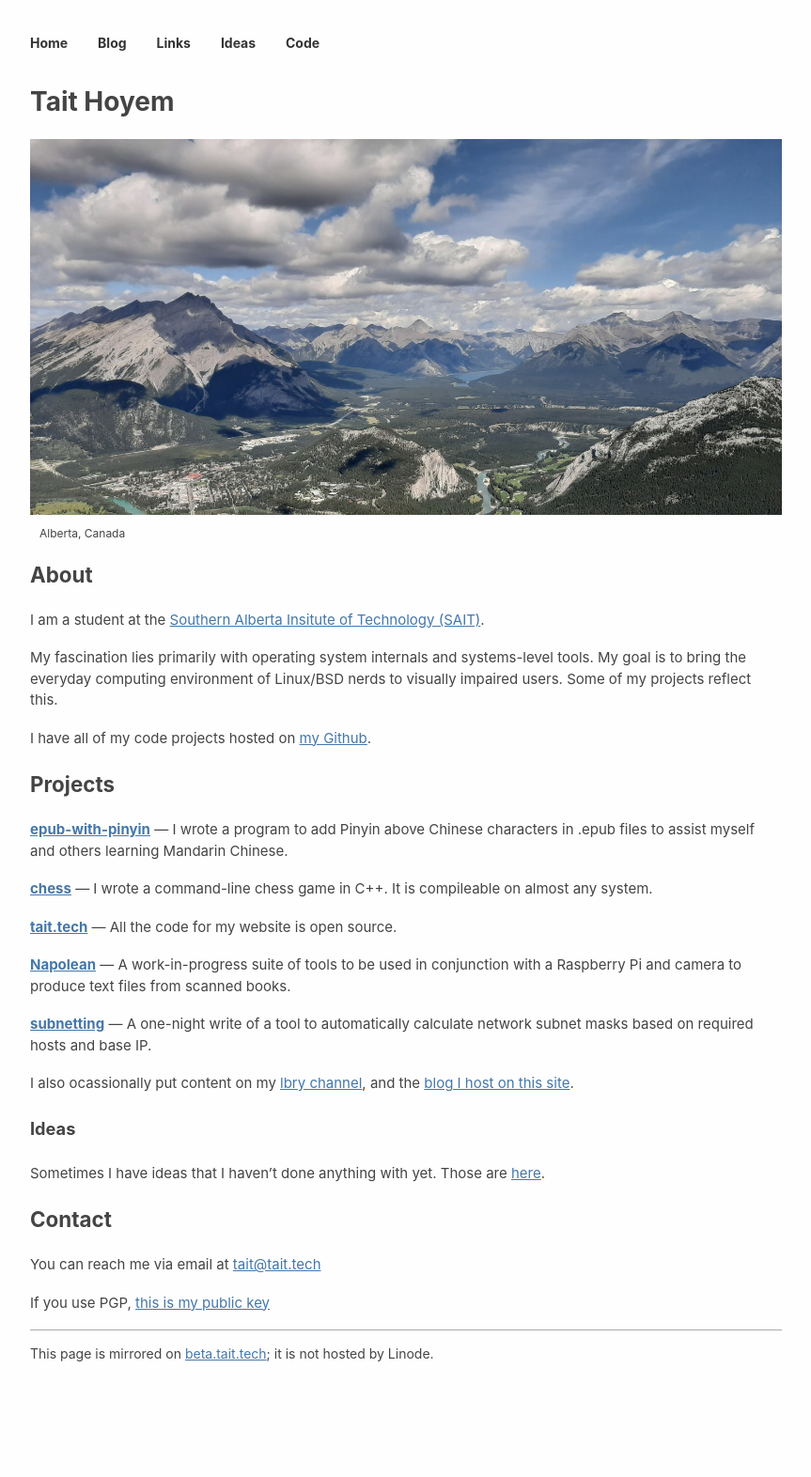
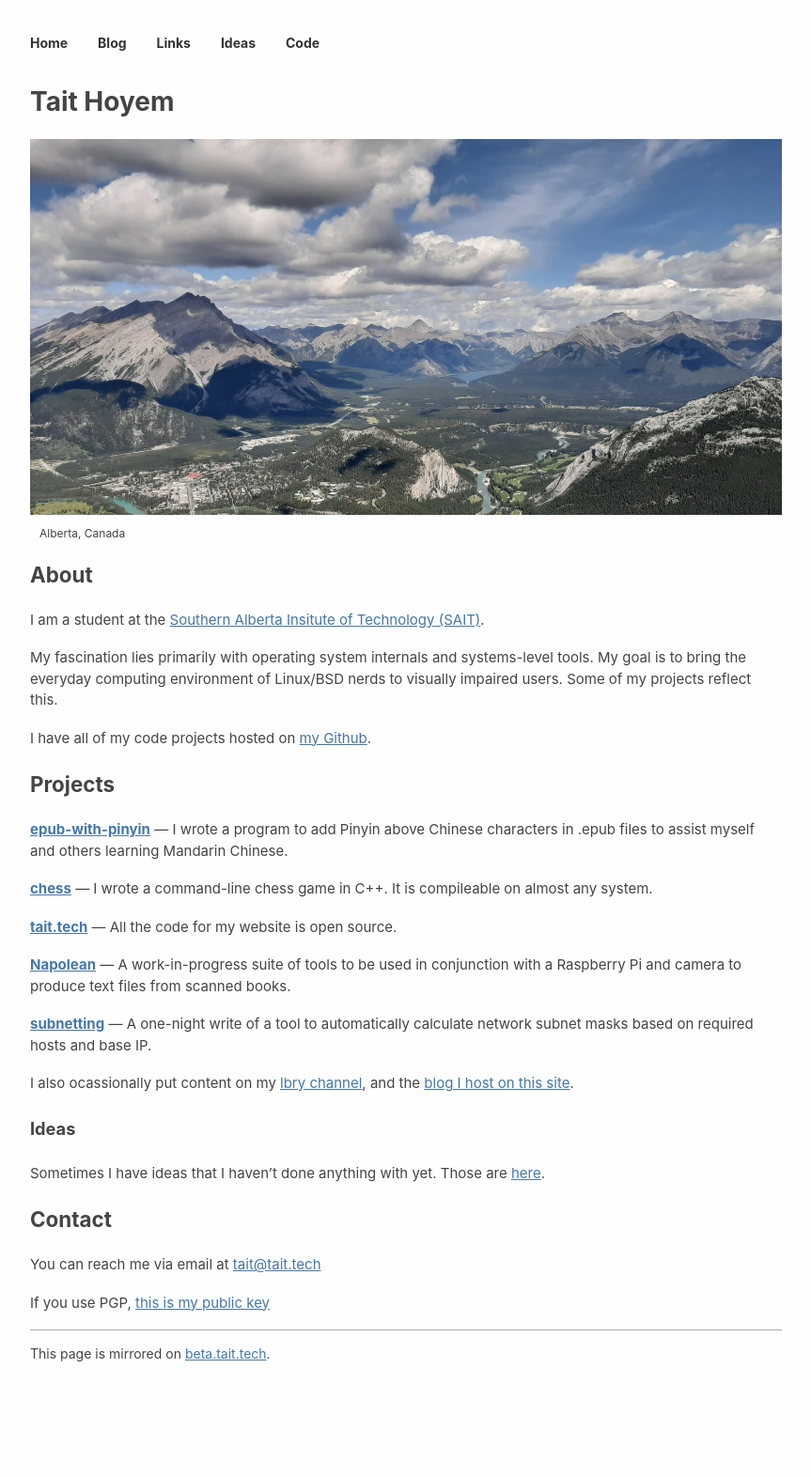
Before and after one commit to TTWNO/tait.tech, a Jekyll site: the page built from index.md, in a window 1280 px wide. Shown: the whole page at 94% size, without its empty margins (208-1071 px from the left). Built offline with Jekyll 4.4.1, drawn with Linux system fonts in a browser that asks for light colours.

Commit message:
Remove 'hosted on' section of footer

```diff
--- a/_includes/footer.html
+++ b/_includes/footer.html
@@ -1,3 +1,3 @@
 <footer>
-  This page is mirrored on <a href="https://beta.tait.tech{{ page.url }}">beta.tait.tech</a>; it is not hosted by Linode.
+  This page is mirrored on <a href="https://beta.tait.tech{{ page.url }}">beta.tait.tech</a>.
 </footer>
```
